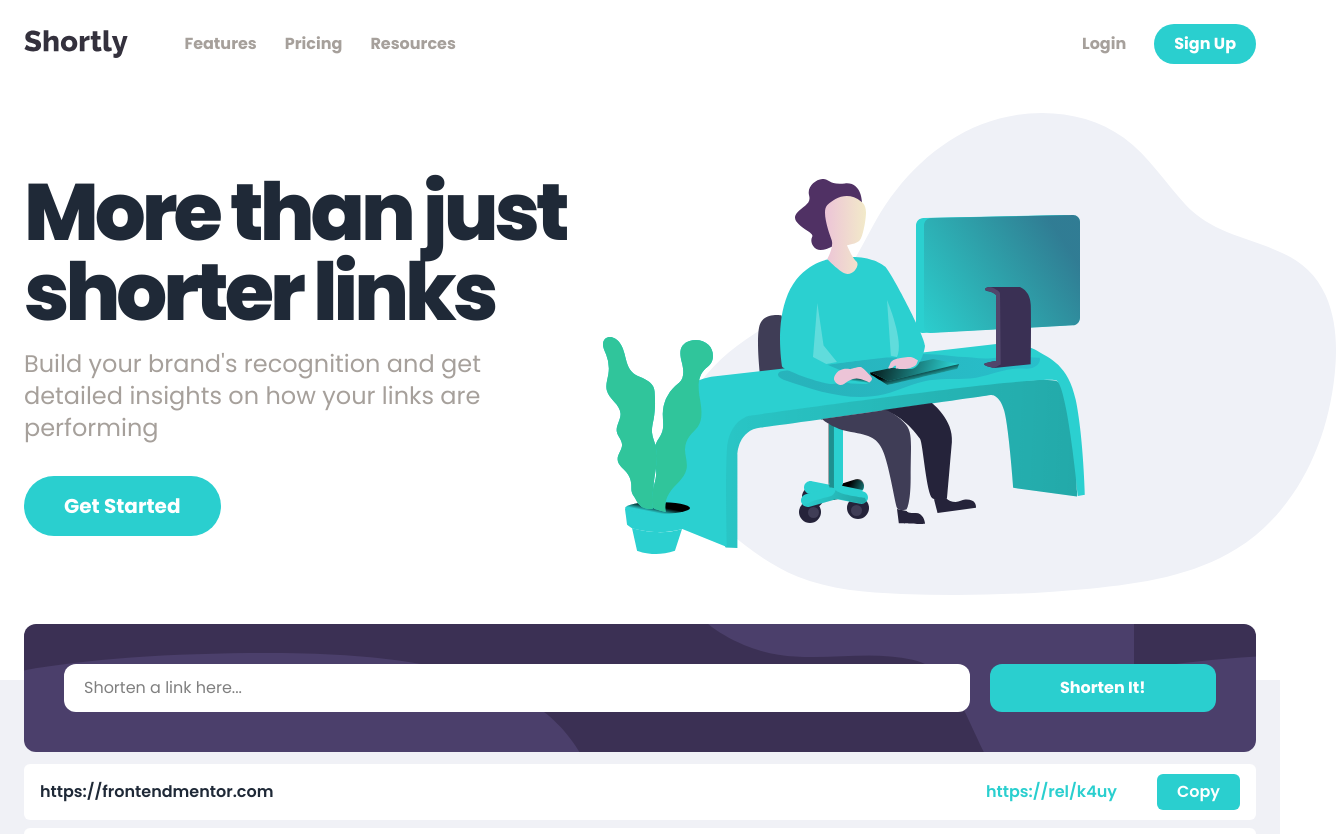
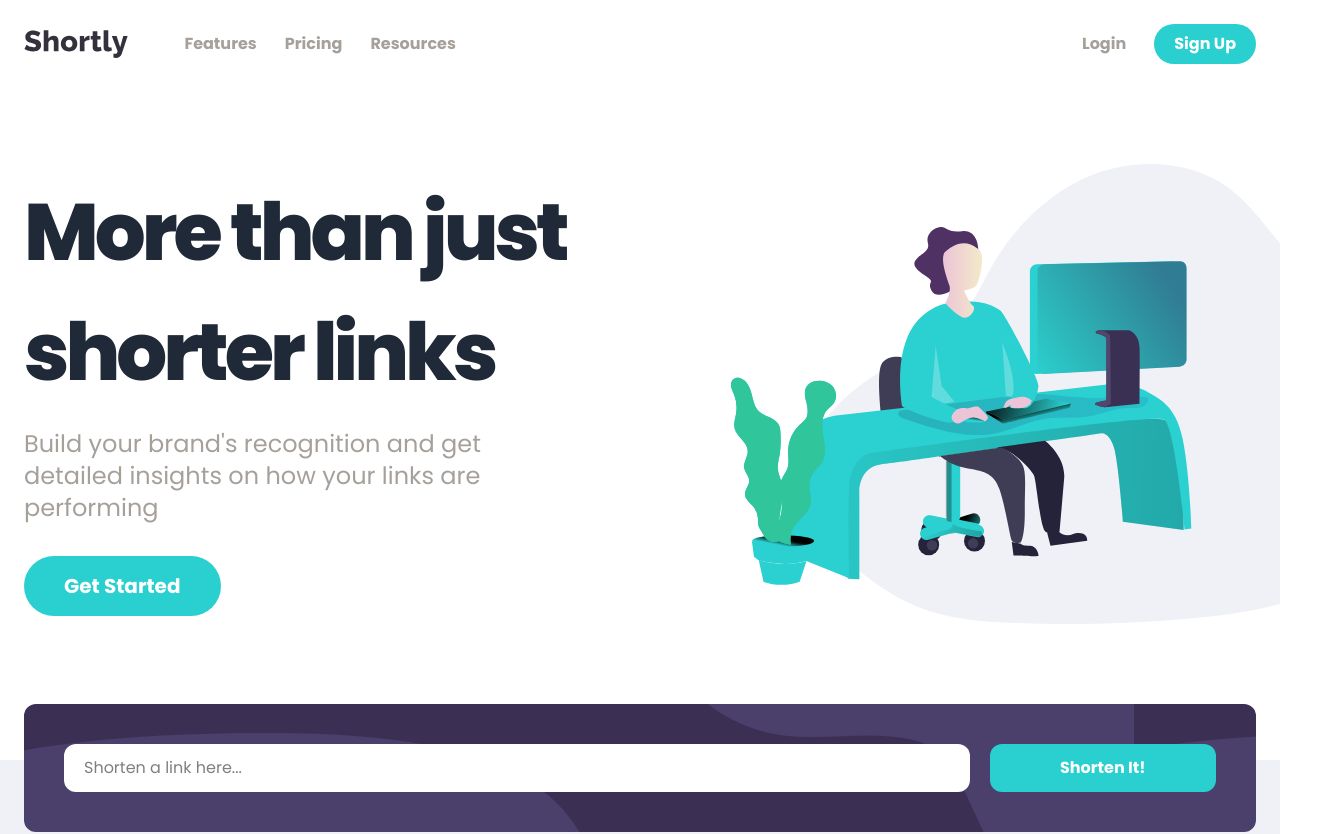
Before and after one commit to ayezabashir/URL-shortening-API-landing-page, a React (Vite) app: page / in a window 1280 px wide. Shown: the top 834 px of the page, 1336 px wide, since content can reach past the window. Built offline with nearby package versions, Linux system fonts and the light colour scheme.

Commit message:
hero component

```diff
--- a/src/components/HeroComponent.jsx
+++ b/src/components/HeroComponent.jsx
@@ -2,15 +2,15 @@ import deskheroimg from "/illustration-working.svg";
 
 const HeroComponent = () => {
   return (
-    <main className='container'>
+    <main className='container  overflow-hidden'>
         <section className="my-15 relative flex flex-col-reverse md:flex-row justify-between items-center gap-10">
             <div className="text-center md:text-start max-w-full md:max-w-120 lg:max-w-150 xl:max-w-170">
-                <h1 className="text-[40px] leading-12 lg:text-[75px] xl:text-[80px] md:leading-20 font-extrabold tracking-tighter text-black mb-4">More than just shorter links</h1>
+                <h1 className="text-[40px] lg:text-[75px] xl:text-[80px]  font-extrabold tracking-tighter text-black mb-4">More than just shorter links</h1>
                 <p className="md:max-w-90 lg:max-w-110 xl:max-w-125.5 text-xl md:text-2xl text-gray mb-8">Build your brand's recognition and get detailed insights on how your links are performing</p>
                 <button className='bg-blue hover:opacity-90 cursor-pointer text-white py-4 px-10 rounded-4xl text-xl font-bold'>Get Started</button>
             </div>
-            <div className="static md:absolute md:-right-50 lg:-right-40 xl:-right-20">
-                <img className="md:w-140 lg:w-full"  src={deskheroimg} alt="background image" />
+            <div className="static md:absolute md:right-0 md:translate-x-1/4">
+                <img className="w-full max-w-150 md:max-w-120 lg:max-w-175"  src={deskheroimg} alt="background image" />
             </div>
         </section>
     </main>
--- a/src/index.css
+++ b/src/index.css
@@ -32,7 +32,7 @@
     @apply box-border font-poppins;
   }
   body {
-    @apply m-0 p-0 w-screen overflow-x-hidden;
+    @apply m-0 p-0 overflow-x-hidden;
   }
 }
 
```
